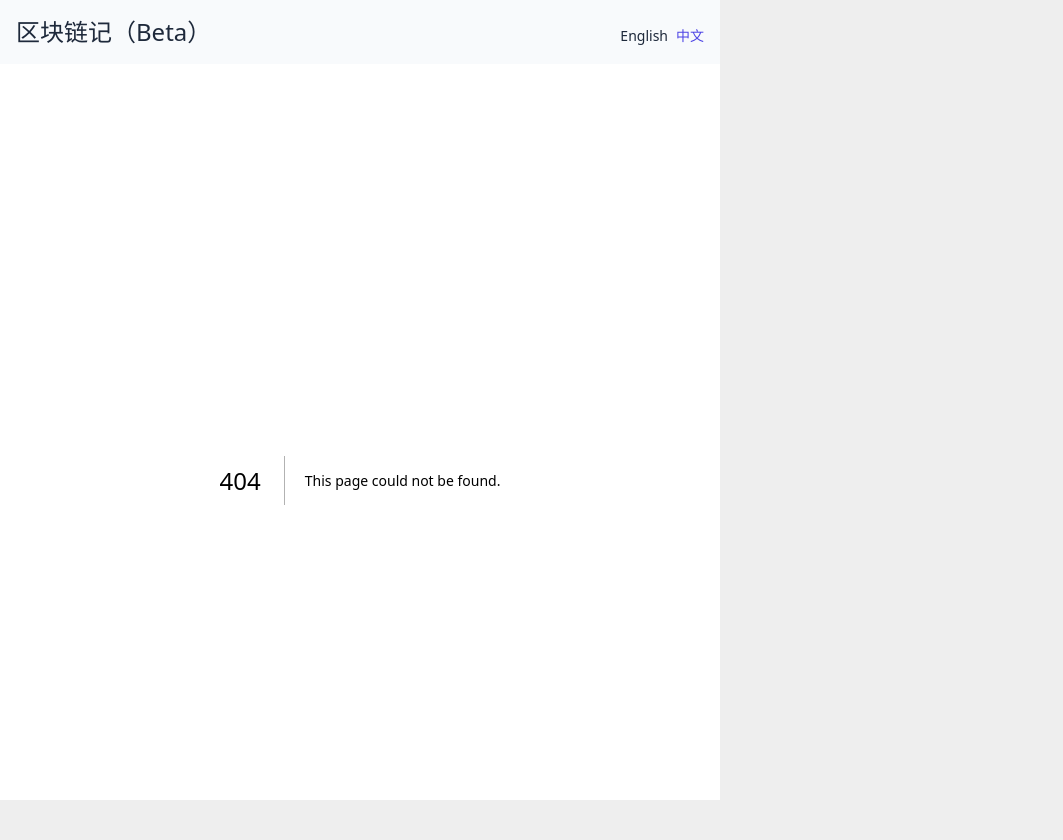
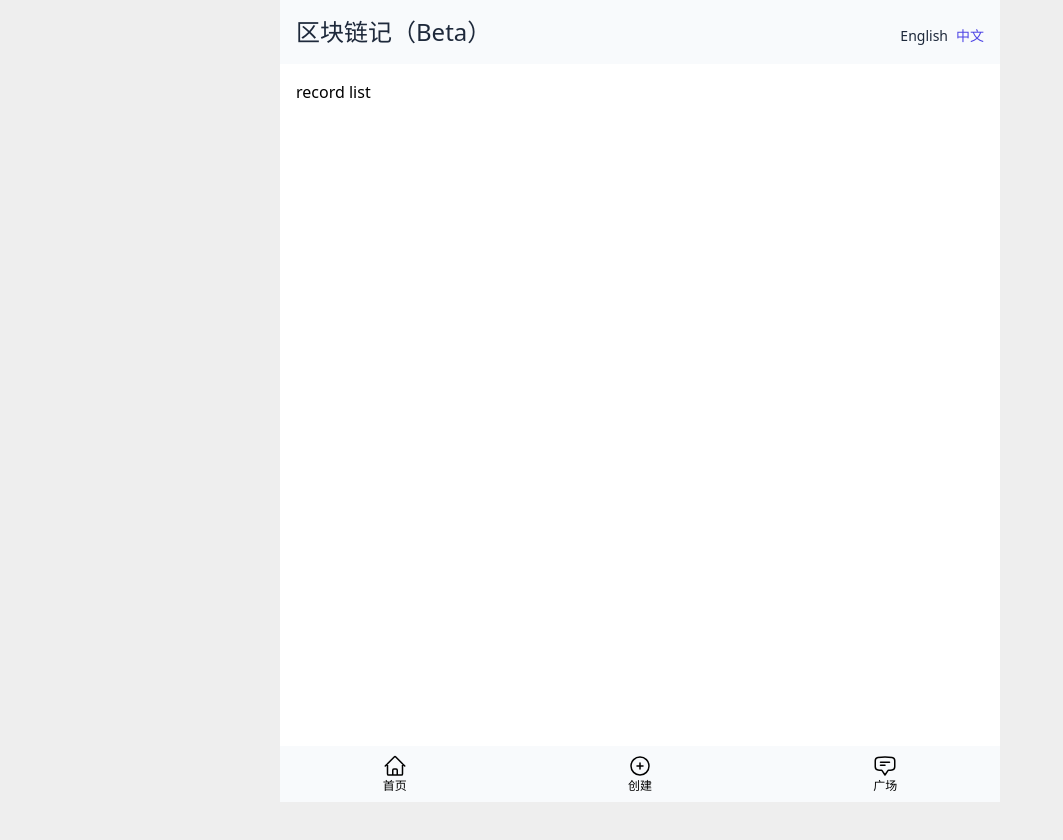
Before and after one commit to 0x74616e67/recordonchain-interface, a Next.js app: page /records in a window 1280 px wide. Before the commit this address had no page. Shown: the top 840 px of the page, without its empty margins (0-1063 px from the left). After the commit the page ends 802 px from the top, so only its background shows below. Built offline with nearby package versions, Linux system fonts and the light colour scheme.

Commit message:
add Footer, add record list page

```diff
--- /dev/null
+++ b/src/components/Layout/Footer.js
@@ -0,0 +1,69 @@
+import { memo } from "react";
+import Link from "next/link";
+import { useTranslations } from "use-intl";
+
+function Footer({}) {
+  return (
+    <footer className="grid grid-cols-3 gap-4 text-center bg-[#F8FAFC] py-2">
+      <Link href="/">
+        <div className="flex flex-col items-center justify-center">
+          <svg
+            xmlns="http://www.w3.org/2000/svg"
+            fill="none"
+            viewBox="0 0 24 24"
+            strokeWidth={1.5}
+            stroke="currentColor"
+            className="size-6"
+          >
+            <path
+              strokeLinecap="round"
+              strokeLinejoin="round"
+              d="m2.25 12 8.954-8.955c.44-.439 1.152-.439 1.591 0L21.75 12M4.5 9.75v10.125c0 .621.504 1.125 1.125 1.125H9.75v-4.875c0-.621.504-1.125 1.125-1.125h2.25c.621 0 1.125.504 1.125 1.125V21h4.125c.621 0 1.125-.504 1.125-1.125V9.75M8.25 21h8.25"
+            />
+          </svg>
+          <span className="text-xs">首页</span>
+        </div>
+      </Link>
+      <Link href="/record">
+        <div className="flex flex-col items-center justify-center">
+          <svg
+            xmlns="http://www.w3.org/2000/svg"
+            fill="none"
+            viewBox="0 0 24 24"
+            strokeWidth={1.5}
+            stroke="currentColor"
+            className="size-6"
+          >
+            <path
+              strokeLinecap="round"
+              strokeLinejoin="round"
+              d="M12 9v6m3-3H9m12 0a9 9 0 1 1-18 0 9 9 0 0 1 18 0Z"
+            />
+          </svg>
+          <span className="text-xs">创建</span>
+        </div>
+      </Link>
+      <Link href="/records">
+        <div className="flex flex-col items-center justify-center">
+          <svg
+            xmlns="http://www.w3.org/2000/svg"
+            fill="none"
+            viewBox="0 0 24 24"
+            strokeWidth={1.5}
+            stroke="currentColor"
+            className="size-6"
+          >
+            <path
+              strokeLinecap="round"
+              strokeLinejoin="round"
+              d="M7.5 8.25h9m-9 3H12m-9.75 1.51c0 1.6 1.123 2.994 2.707 3.227 1.129.166 2.27.293 3.423.379.35.026.67.21.865.501L12 21l2.755-4.133a1.14 1.14 0 0 1 .865-.501 48.172 48.172 0 0 0 3.423-.379c1.584-.233 2.707-1.626 2.707-3.228V6.741c0-1.602-1.123-2.995-2.707-3.228A48.394 48.394 0 0 0 12 3c-2.392 0-4.744.175-7.043.513C3.373 3.746 2.25 5.14 2.25 6.741v6.018Z"
+            />
+          </svg>
+          <span className="text-xs">广场</span>
+        </div>
+      </Link>
+    </footer>
+  );
+}
+
+export default memo(Footer);
--- a/src/components/Layout/index.js
+++ b/src/components/Layout/index.js
@@ -1,6 +1,7 @@
 import { useLocaleStore } from "@/utils/store";
 import { memo } from "react";
 import { useTranslations } from "use-intl";
+import Footer from "./Footer";
 
 function Layout({ children }) {
   const t = useTranslations("Meta");
@@ -32,7 +33,8 @@ function Layout({ children }) {
           </small>
         </div>
       </div>
-      <main className="p-4 relative h-[calc(100%-64px)]">{children}</main>
+      <main className="p-4 relative h-[calc(100%-118px)]">{children}</main>
+      <Footer />
     </>
   );
 }
--- /dev/null
+++ b/src/pages/records/index.js
@@ -0,0 +1,9 @@
+import { memo } from "react";
+import Link from "next/link";
+import { useTranslations } from "use-intl";
+
+function Records({}) {
+  return <div>record list</div>;
+}
+
+export default memo(Records);
```
